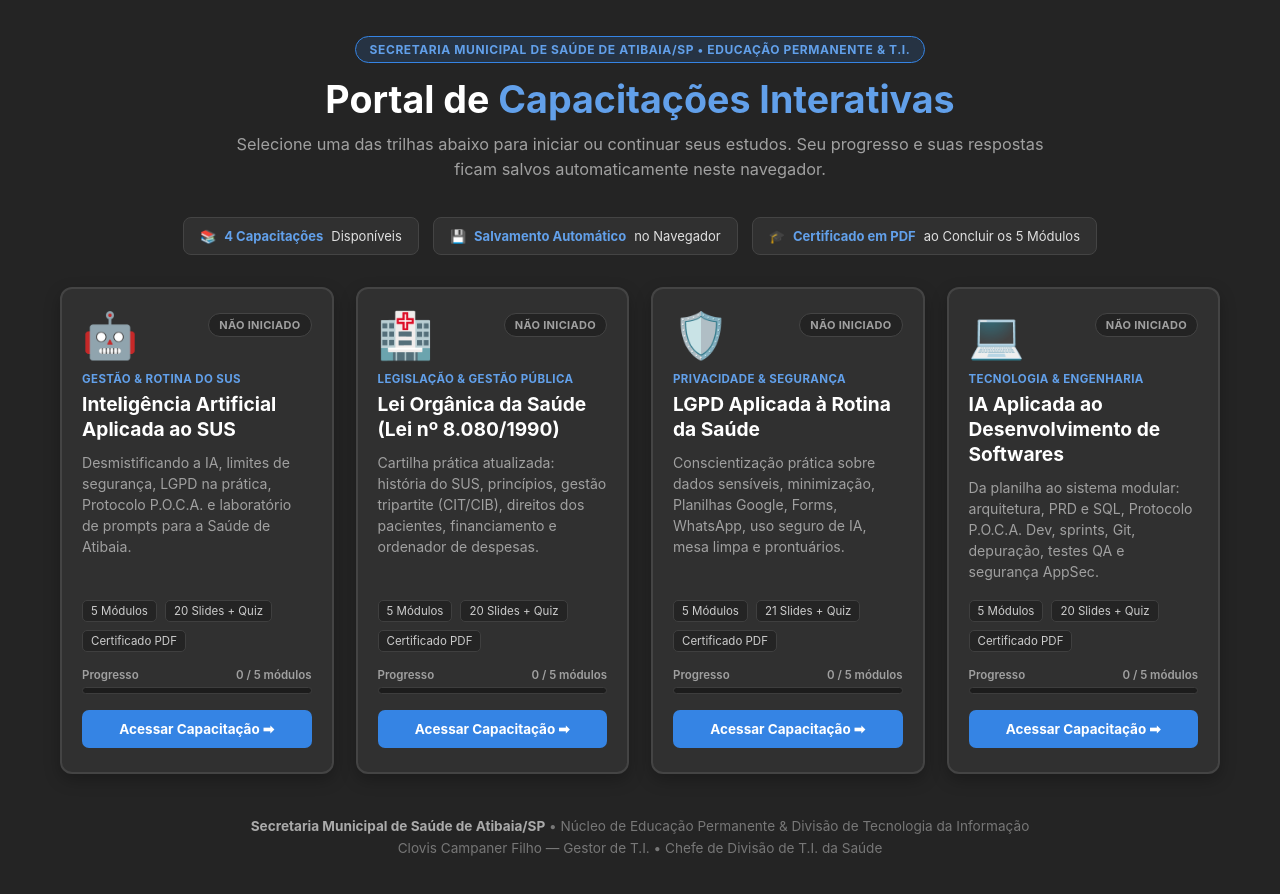
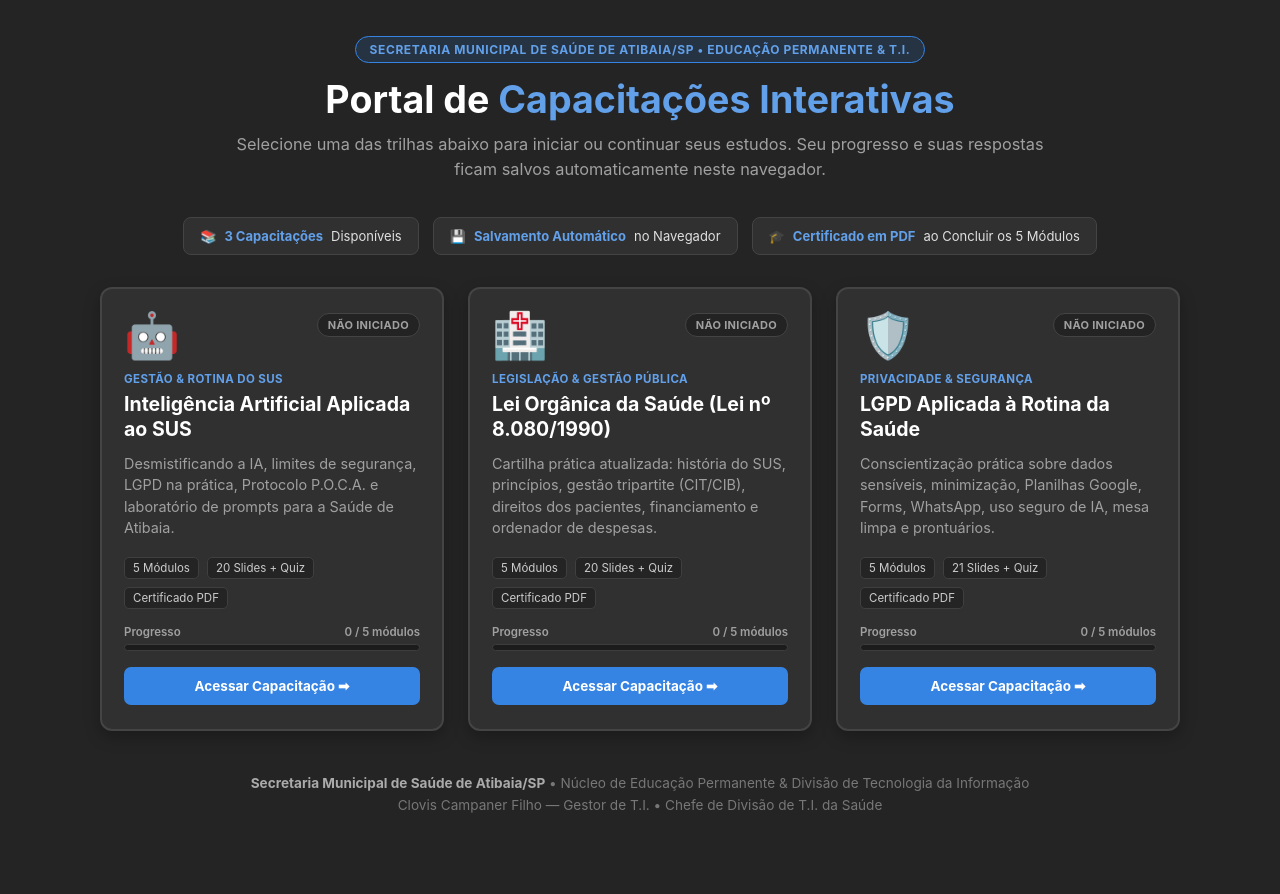
Before and after one commit to ccampaner/capacitacoes-saude-atibaia, a plain HTML site: page index.html in a window 1280 px wide. After the commit the page ends 853 px from the top, so only its background shows below. Drawn offline with Linux system fonts and the light colour scheme.

Commit message:
Add files via upload

```diff
--- a/index.html
+++ b/index.html
@@ -81,7 +81,7 @@
             gap: 14px;
             margin-bottom: 32px;
             width: 100%;
-            max-width: 1120px;
+            max-width: 1080px;
         }
 
         .summary-chip {
@@ -102,17 +102,17 @@
 
         .grid {
             display: grid;
-            grid-template-columns: repeat(auto-fit, minmax(265px, 1fr));
-            gap: 22px;
+            grid-template-columns: repeat(auto-fit, minmax(300px, 1fr));
+            gap: 24px;
             width: 100%;
-            max-width: 1160px;
+            max-width: 1080px;
         }
 
         .card {
             background: var(--surface-color);
             border: 2px solid var(--border-color);
             border-radius: var(--border-radius);
-            padding: 24px 20px;
+            padding: 24px 22px;
             display: flex;
             flex-direction: column;
             justify-content: space-between;
@@ -179,7 +179,7 @@
         }
 
         .card h3 {
-            font-size: 1.2em;
+            font-size: 1.22em;
             color: #ffffff;
             margin-bottom: 10px;
             line-height: 1.3;
@@ -187,7 +187,7 @@
 
         .card p {
             color: var(--text-muted);
-            font-size: 0.88em;
+            font-size: 0.9em;
             line-height: 1.5;
             margin-bottom: 18px;
         }
@@ -287,7 +287,7 @@
     </header>
 
     <div class="summary-bar">
-        <div class="summary-chip">📚 <strong>4 Capacitações</strong> Disponíveis</div>
+        <div class="summary-chip">📚 <strong>3 Capacitações</strong> Disponíveis</div>
         <div class="summary-chip">💾 <strong>Salvamento Automático</strong> no Navegador</div>
         <div class="summary-chip">🎓 <strong>Certificado em PDF</strong> ao Concluir os 5 Módulos</div>
     </div>
@@ -382,36 +382,6 @@
                 <span class="card-cta" id="cta-lgpd">Acessar Capacitação ➡</span>
             </div>
         </a>
-
-        <!-- CURSO 4: IA PARA DESENVOLVIMENTO DE SOFTWARES -->
-        <a href="curso_ia_desenvolvimento_softwares.html" class="card" id="card-ia-dev" data-storage="atb_saude_save_curso_ia_dev_softwares_v1">
-            <div>
-                <div class="card-top">
-                    <div class="card-icon">💻</div>
-                    <span class="status-badge" id="badge-ia-dev">Não iniciado</span>
-                </div>
-                <div class="card-category">Tecnologia &amp; Engenharia</div>
-                <h3>IA Aplicada ao Desenvolvimento de Softwares</h3>
-                <p>Da planilha ao sistema modular: arquitetura, PRD e SQL, Protocolo P.O.C.A. Dev, sprints, Git, depuração, testes QA e segurança AppSec.</p>
-            </div>
-            <div>
-                <div class="card-meta">
-                    <span class="meta-tag">5 Módulos</span>
-                    <span class="meta-tag">20 Slides + Quiz</span>
-                    <span class="meta-tag">Certificado PDF</span>
-                </div>
-                <div class="card-progress-wrap">
-                    <div class="card-progress-info">
-                        <span>Progresso</span>
-                        <span id="pct-ia-dev">0 / 5 módulos</span>
-                    </div>
-                    <div class="card-progress-bar">
-                        <div class="card-progress-fill" id="bar-ia-dev"></div>
-                    </div>
-                </div>
-                <span class="card-cta" id="cta-ia-dev">Acessar Capacitação ➡</span>
-            </div>
-        </a>
     </main>
 
     <footer class="footer">
@@ -424,8 +394,7 @@
             const items = [
                 { key: "atb_saude_save_capacitacao_IA_saude_v1", card: "card-ia-saude", badge: "badge-ia-saude", pct: "pct-ia-saude", bar: "bar-ia-saude", cta: "cta-ia-saude" },
                 { key: "atb_saude_save_capacitacao_lei_8080_sus_v1", card: "card-lei-8080", badge: "badge-lei-8080", pct: "pct-lei-8080", bar: "bar-lei-8080", cta: "cta-lei-8080" },
-                { key: "atb_saude_save_capacitacao_LGPD_saude_v1", card: "card-lgpd", badge: "badge-lgpd", pct: "pct-lgpd", bar: "bar-lgpd", cta: "cta-lgpd" },
-                { key: "atb_saude_save_curso_ia_dev_softwares_v1", card: "card-ia-dev", badge: "badge-ia-dev", pct: "pct-ia-dev", bar: "bar-ia-dev", cta: "cta-ia-dev" }
+                { key: "atb_saude_save_capacitacao_LGPD_saude_v1", card: "card-lgpd", badge: "badge-lgpd", pct: "pct-lgpd", bar: "bar-lgpd", cta: "cta-lgpd" }
             ];
 
             items.forEach(item => {
```
